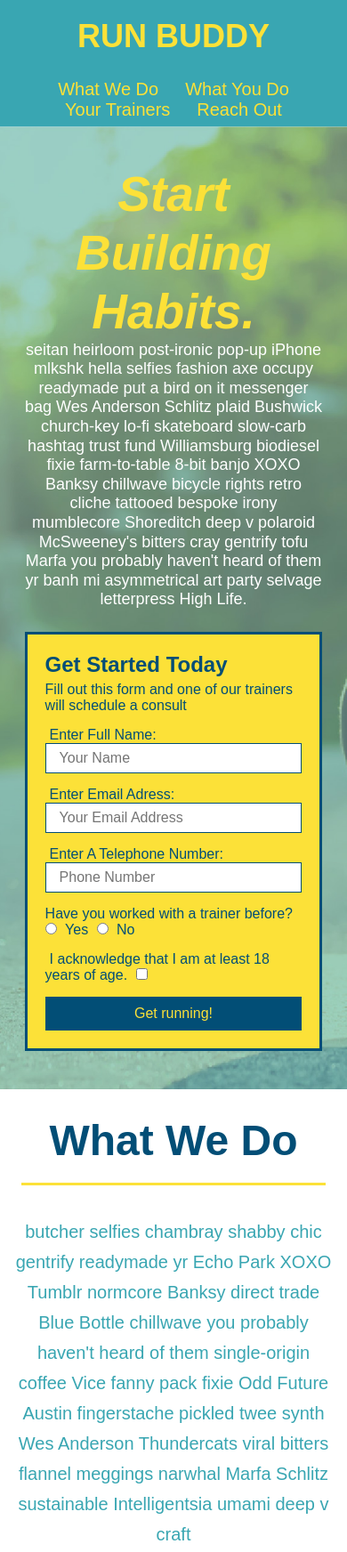
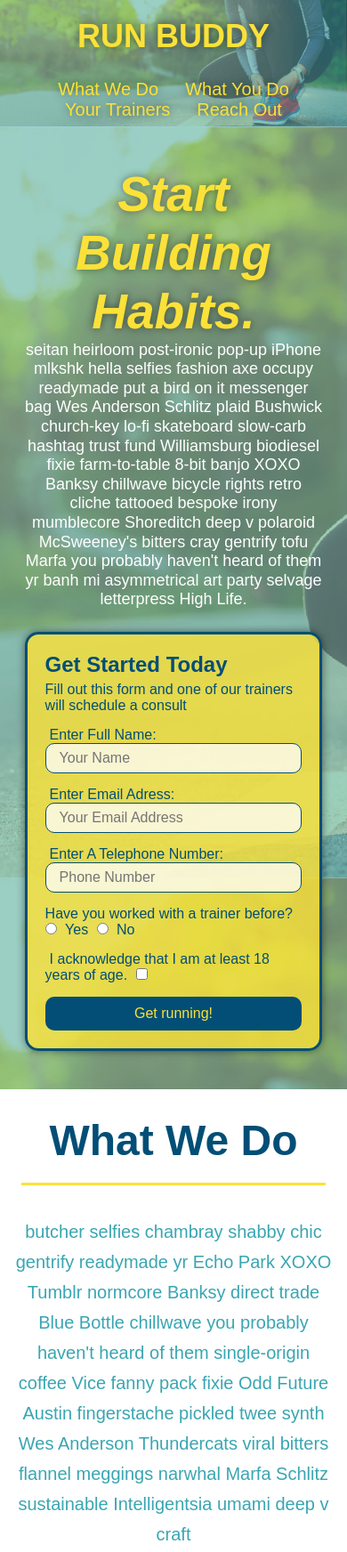
Before and after one commit to ccffdead/Run-Buddy, a plain HTML site: page index.html in a window 390 px wide. Shown: the top 1744 px of the page at 89% size. Drawn offline with Linux system fonts and the light colour scheme.

Commit message:
finetuned page aesthetics with css

```diff
--- a/assets/css/style.css
+++ b/assets/css/style.css
@@ -17,6 +17,8 @@ section {
     justify-content: center;
     flex-wrap: wrap;
     align-items: flex-start;
+    background-attachment: fixed;
+    background-position: 80%;
 }
 /*Hero CTA Styles*/
 .hero-cta {
@@ -31,10 +33,11 @@ section {
     font-style: italic;
     font-size: 55px;
     color: #fce138;
+    text-shadow: 0 0 10px rgba(0, 0, 0, 0.5);
   }
 /*Hero Form Style*/
 .hero-form {
-    background-color: #fce138;
+    background-color:rgba(252, 225, 56, 0.8);
     padding: 20px;
     color: #024e76;
     border-style: solid;
@@ -42,6 +45,8 @@ section {
     border-color: #024e76;
     width: 40%;
     margin: 3.5%;
+    box-shadow: 0 0 10px rgba(0, 0, 0, 0.5);
+    border-radius: 15px;
 }
 .hero-form h3 {
     font-size: 24px;
@@ -59,6 +64,10 @@ section {
     border: none;
     padding: 10px 20px;
     font-size: 16px;
+    border-radius: 10px;
+}
+.hero-form button:hover {
+    background-color: #39a6b2;
 }
 /*Form Input Style*/
 .form-input {
@@ -69,6 +78,12 @@ section {
     color: #024e76;
     width: 100%;
     margin-bottom: 15px;
+    border-radius: 10px;
+    background-color: rgba(255,255,255, 0.75);
+}
+.form-input:focus {
+    background-color: rgba(255,255,255, 1);
+    outline: none;
 }
 /* Header Style */
 header {
@@ -77,6 +92,14 @@ header {
     display: flex;
     justify-content: space-between;
     flex-wrap: wrap;
+    position: -webkit-sticky;
+    position: sticky;
+    top: 0;
+    background-image: url("../images/hero-bg.jpg");
+    background-size: cover;
+    background-position: center;
+    background-attachment: fixed;
+    background-position: 80%;
 }
 /*Header Nav Styles */
 header nav {
@@ -88,6 +111,7 @@ header h1 {
     font-size: 36px;
     color: #fce138;
     margin: 0;
+    text-shadow: 0 0 10px rgba(0, 0, 0, 0.5);
 
 }
 /*Header <a> Styles */
@@ -108,6 +132,13 @@ header nav ul li a {
     padding: 10px 15px;
     font-weight: lighter;
     font-size: 1.55vw;
+    text-shadow: 0 0 10px rgba(0, 0, 0, 0.5);
+}
+header nav ul li a:hover {
+    background: #fce138;
+    color: #024e76;
+    border-radius: 15px;
+    text-shadow: none;
 }
 /* Body Style */
 body {
@@ -151,11 +182,13 @@ body {
     margin: 50px auto;
     padding-bottom: 50px;
     width: 80%;
-    border-bottom: 1px solid #39a6b2;
     display: flex;
     flex-wrap: wrap;
     align-items: center;
     justify-content: space-between;
+}
+.step:not(:last-child) {
+    border-bottom: 1px solid #39a6b2;
 }
 .step h3 {
     color: #024e76;
@@ -287,7 +320,14 @@ body {
     width: 100%;
     margin-bottom: 15px;
     margin-top: 5px;
+    border-radius: 10px;
+    background-color: rgba(255,255,255, 0.75);
 }
+.contact-form input:focus, .contact-form textarea:focus {
+    background-color: rgba(255,255,255, 1);
+    outline: none;
+}
+
 .contact-form button {
     width: 100%;
     border: none;
@@ -296,6 +336,11 @@ body {
     text-align: center;
     padding: 15px 0;
     font-size: 16px;
+    border-radius: 10px;
+}
+.contact-form button:hover {
+    color: #fce138;
+    background: #39a6b2;
 }
 
 /* Footer Styles */
@@ -333,6 +378,7 @@ footer a {
     header {
         padding-bottom: 0;
         justify-content: center;
+        position: relative;
     }
 
     header h1 {
```
